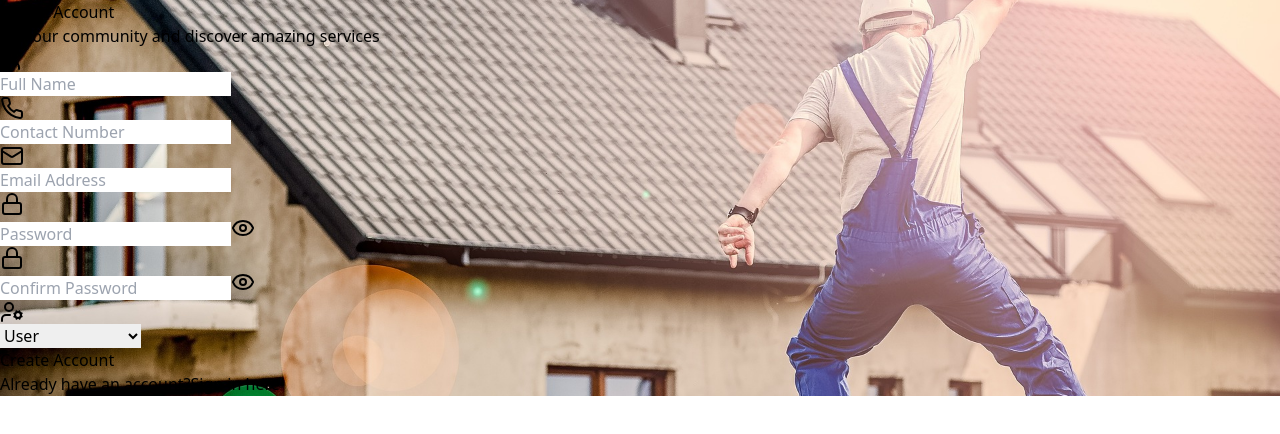
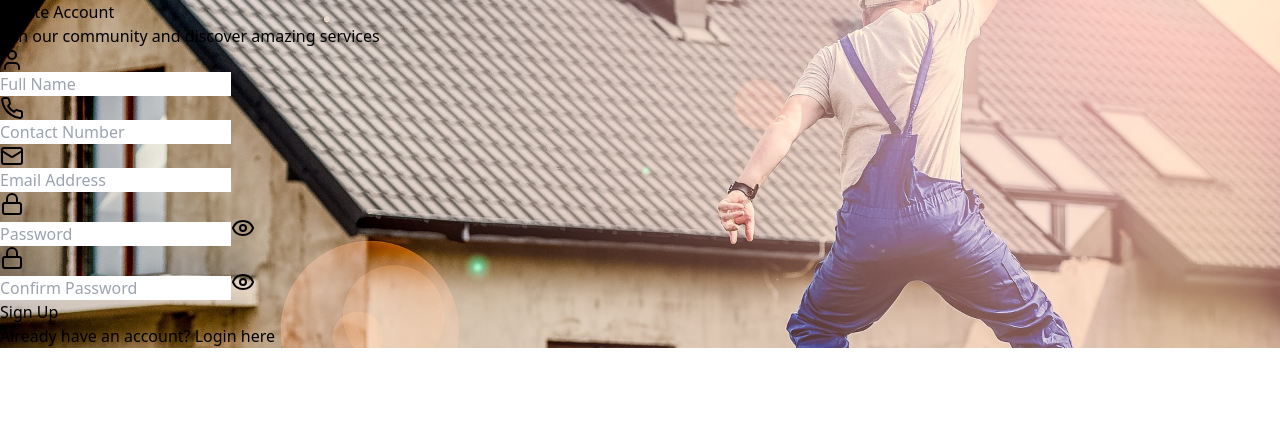
Before and after one commit to ServiceHub-Pro/Front-End, a React (Vite) app: page /signup in a window 1280 px wide. Shown: the top 434 px of the page. Built offline with nearby package versions, Linux system fonts and the light colour scheme.

Commit message:
really sleep

```diff
--- a/src/assets/components/Signup.jsx
+++ b/src/assets/components/Signup.jsx
@@ -1,11 +1,11 @@
 import React, { useState } from 'react';
 import { useNavigate, Link } from 'react-router-dom';
-import { Eye, EyeOff, User, Phone, Mail, Lock, UserCog } from 'lucide-react';
+import { Eye, EyeOff, User, Phone, Mail, Lock } from 'lucide-react';
 import { ToastContainer, toast } from 'react-toastify';
 import 'react-toastify/dist/ReactToastify.css';
 import formBgImage from "../../assets/img/architect.jpg";
 
-const SignupForm = () => {
+const Signup = () => {
   const [loading, setLoading] = useState(false);
   const [showPassword, setShowPassword] = useState(false);
   const [showConfirmPassword, setShowConfirmPassword] = useState(false);
@@ -66,7 +66,7 @@ const SignupForm = () => {
 
   return (
     <div
-      className="min-h-screen bg-gradient-to-br from-gray-50 to-gray-100 py-12 px-4 sm:px-6 lg:px-8 flex items-center justify-center"
+      className="min-h-screen flex items-center justify-center bg-cover bg-center"
       style={{
         backgroundImage: `url(${formBgImage})`,
         backgroundSize: 'cover',
@@ -85,70 +85,66 @@ const SignupForm = () => {
         pauseOnHover
       />
 
-      <div className="max-w-md w-full space-y-8 bg-white shadow-xl rounded-xl p-8">
-        <div className="space-y-2">
-          <h2 className="text-3xl font-bold text-gray-900 text-center">
-            Create Account
-          </h2>
-          <p className="text-gray-500 text-center text-sm">
-            Join our community and discover amazing services
-          </p>
+      <div className="max-w-md w-full space-y-8 bg-white bg-opacity-90 rounded-xl shadow-xl p-8">
+        <div className="space-y-2 text-center">
+          <h2 className="text-3xl font-bold text-[#5D4037]">Create Account</h2>
+          <p className="text-[#8D6E63] text-sm">Join our community and discover amazing services</p>
         </div>
 
         <form onSubmit={handleSubmit} className="mt-8 space-y-6">
           <div className="space-y-4">
             <div className="relative">
               <div className="absolute inset-y-0 left-0 pl-3 flex items-center pointer-events-none">
-                <User className="h-5 w-5 text-gray-400" />
+                <User className="h-5 w-5 text-[#8D6E63]" />
               </div>
               <input
                 id="name"
                 name="name"
                 type="text"
                 required
-                className="pl-10 block w-full rounded-lg border border-gray-300 py-3 text-gray-900 placeholder-gray-400 focus:ring-2 focus:ring-blue-500 focus:border-blue-500 sm:text-sm"
+                className="pl-10 block w-full rounded-lg border border-[#8D6E63] py-3 text-[#5D4037] placeholder-[#8D6E63] focus:ring-2 focus:ring-[#5D4037] focus:border-transparent sm:text-sm bg-white bg-opacity-90"
                 placeholder="Full Name"
               />
             </div>
 
             <div className="relative">
               <div className="absolute inset-y-0 left-0 pl-3 flex items-center pointer-events-none">
-                <Phone className="h-5 w-5 text-gray-400" />
+                <Phone className="h-5 w-5 text-[#8D6E63]" />
               </div>
               <input
                 id="contact"
                 name="contact"
                 type="tel"
                 required
-                className="pl-10 block w-full rounded-lg border border-gray-300 py-3 text-gray-900 placeholder-gray-400 focus:ring-2 focus:ring-blue-500 focus:border-blue-500 sm:text-sm"
+                className="pl-10 block w-full rounded-lg border border-[#8D6E63] py-3 text-[#5D4037] placeholder-[#8D6E63] focus:ring-2 focus:ring-[#5D4037] focus:border-transparent sm:text-sm bg-white bg-opacity-90"
                 placeholder="Contact Number"
               />
             </div>
 
             <div className="relative">
               <div className="absolute inset-y-0 left-0 pl-3 flex items-center pointer-events-none">
-                <Mail className="h-5 w-5 text-gray-400" />
+                <Mail className="h-5 w-5 text-[#8D6E63]" />
               </div>
               <input
                 id="email"
                 name="email"
                 type="email"
                 required
-                className="pl-10 block w-full rounded-lg border border-gray-300 py-3 text-gray-900 placeholder-gray-400 focus:ring-2 focus:ring-blue-500 focus:border-blue-500 sm:text-sm"
+                className="pl-10 block w-full rounded-lg border border-[#8D6E63] py-3 text-[#5D4037] placeholder-[#8D6E63] focus:ring-2 focus:ring-[#5D4037] focus:border-transparent sm:text-sm bg-white bg-opacity-90"
                 placeholder="Email Address"
               />
             </div>
 
             <div className="relative">
               <div className="absolute inset-y-0 left-0 pl-3 flex items-center pointer-events-none">
-                <Lock className="h-5 w-5 text-gray-400" />
+                <Lock className="h-5 w-5 text-[#8D6E63]" />
               </div>
               <input
                 id="password"
                 name="password"
                 type={showPassword ? 'text' : 'password'}
                 required
-                className="pl-10 block w-full rounded-lg border border-gray-300 py-3 text-gray-900 placeholder-gray-400 focus:ring-2 focus:ring-blue-500 focus:border-blue-500 sm:text-sm"
+                className="pl-10 block w-full rounded-lg border border-[#8D6E63] py-3 text-[#5D4037] placeholder-[#8D6E63] focus:ring-2 focus:ring-[#5D4037] focus:border-transparent sm:text-sm bg-white bg-opacity-90"
                 placeholder="Password"
               />
               <button
@@ -157,22 +153,22 @@ const SignupForm = () => {
                 onClick={() => setShowPassword(!showPassword)}
               >
                 {showPassword ?
-                  <EyeOff className="h-5 w-5 text-gray-400 hover:text-gray-500" /> :
-                  <Eye className="h-5 w-5 text-gray-400 hover:text-gray-500" />
+                  <EyeOff className="h-5 w-5 text-[#5D4037] hover:text-[#8D6E63]" /> :
+                  <Eye className="h-5 w-5 text-[#5D4037] hover:text-[#8D6E63]" />
                 }
               </button>
             </div>
 
             <div className="relative">
               <div className="absolute inset-y-0 left-0 pl-3 flex items-center pointer-events-none">
-                <Lock className="h-5 w-5 text-gray-400" />
+                <Lock className="h-5 w-5 text-[#8D6E63]" />
               </div>
               <input
                 id="confirmPassword"
                 name="confirmPassword"
                 type={showConfirmPassword ? 'text' : 'password'}
                 required
-                className="pl-10 block w-full rounded-lg border border-gray-300 py-3 text-gray-900 placeholder-gray-400 focus:ring-2 focus:ring-blue-500 focus:border-blue-500 sm:text-sm"
+                className="pl-10 block w-full rounded-lg border border-[#8D6E63] py-3 text-[#5D4037] placeholder-[#8D6E63] focus:ring-2 focus:ring-[#5D4037] focus:border-transparent sm:text-sm bg-white bg-opacity-90"
                 placeholder="Confirm Password"
               />
               <button
@@ -181,42 +177,32 @@ const SignupForm = () => {
                 onClick={() => setShowConfirmPassword(!showConfirmPassword)}
               >
                 {showConfirmPassword ?
-                  <EyeOff className="h-5 w-5 text-gray-400 hover:text-gray-500" /> :
-                  <Eye className="h-5 w-5 text-gray-400 hover:text-gray-500" />
+                  <EyeOff className="h-5 w-5 text-[#5D4037] hover:text-[#8D6E63]" /> :
+                  <Eye className="h-5 w-5 text-[#5D4037] hover:text-[#8D6E63]" />
                 }
               </button>
             </div>
-
-            <div className="relative">
-              <div className="absolute inset-y-0 left-0 pl-3 flex items-center pointer-events-none">
-                <UserCog className="h-5 w-5 text-gray-400" />
-              </div>
-              <select
-                id="role"
-                name="role"
-                className="pl-10 block w-full rounded-lg border border-gray-300 py-3 text-gray-900 focus:ring-2 focus:ring-blue-500 focus:border-blue-500 sm:text-sm"
-              >
-                <option value="user">User</option>
-                <option value="serviceProvider">Service Provider</option>
-              </select>
-            </div>
           </div>
 
-          <div>
           <button
             type="submit"
             disabled={loading}
-              className="group relative w-full flex justify-center py-3 px-4 border border-transparent rounded-lg text-sm font-medium text-white bg-blue-600 hover:bg-blue-700 focus:outline-none focus:ring-2 focus:ring-offset-2 focus:ring-blue-500 disabled:bg-blue-400 disabled:cursor-not-allowed transition-colors duration-200"
+            className={`w-full py-2 px-4 rounded-lg text-white font-medium
+              ${loading
+                ? 'bg-[#8D6E63] cursor-not-allowed'
+                : 'bg-[#6D4C41] hover:bg-[#5D4037] active:bg-[#4E342E]'
+              } transition duration-200 focus:outline-none focus:ring-2 focus:ring-[#5D4037] focus:ring-offset-2`}
           >
-              {loading ? "Creating account..." : "Create Account"}
+            {loading ? 'Signing up...' : 'Sign Up'}
           </button>
-          </div>
 
-          <div className="text-sm text-center">
-            <span className="text-gray-500">Already have an account?</span>
-            <Link to="/login" className="text-blue-600 hover:text-blue-800 ml-1">
-              Sign in here
+          <div className="text-center space-y-2">
+            <p className="text-sm text-[#5D4037]">
+              Already have an account?{' '}
+              <Link to="/login" className="text-[#8D6E63] font-medium hover:underline">
+                Login here
               </Link>
+            </p>
           </div>
         </form>
       </div>
@@ -224,4 +210,4 @@ const SignupForm = () => {
   );
 };
 
-export default SignupForm;
+export default Signup;
```
Lines whose indentation alone changed are shown as unchanged.
